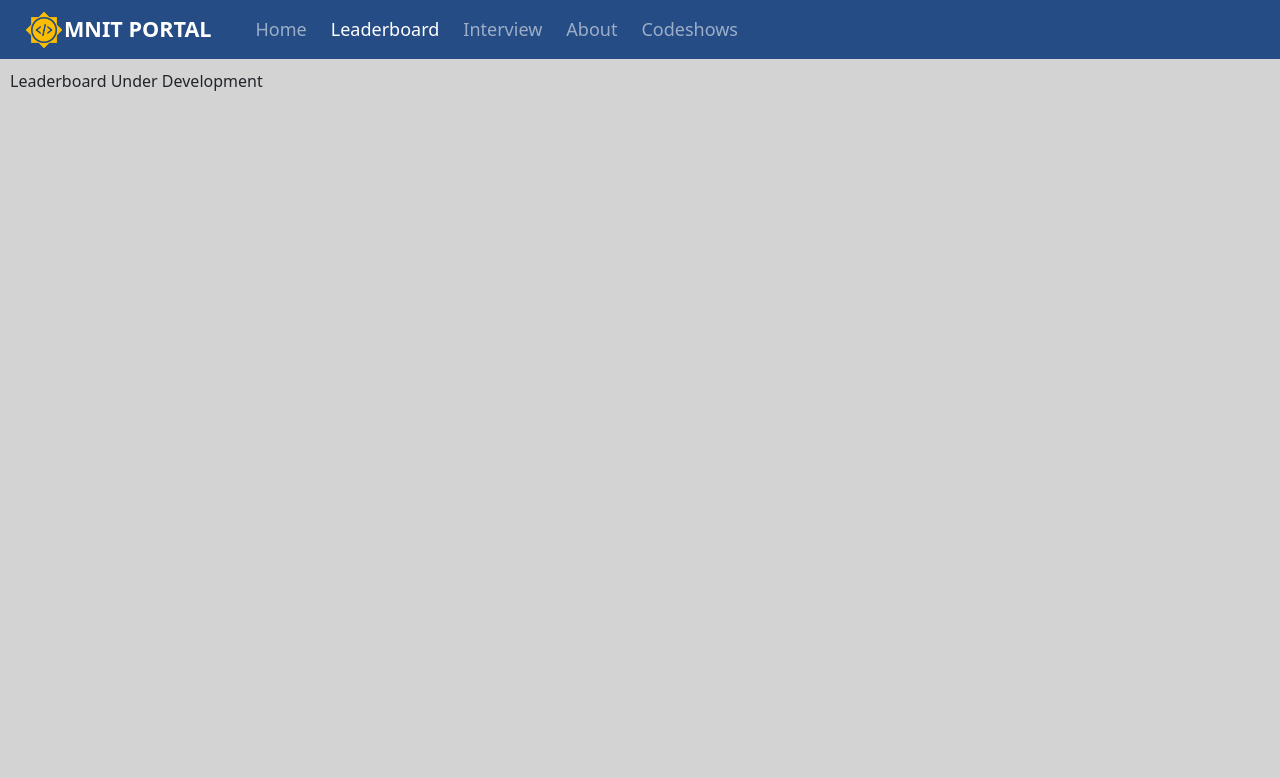
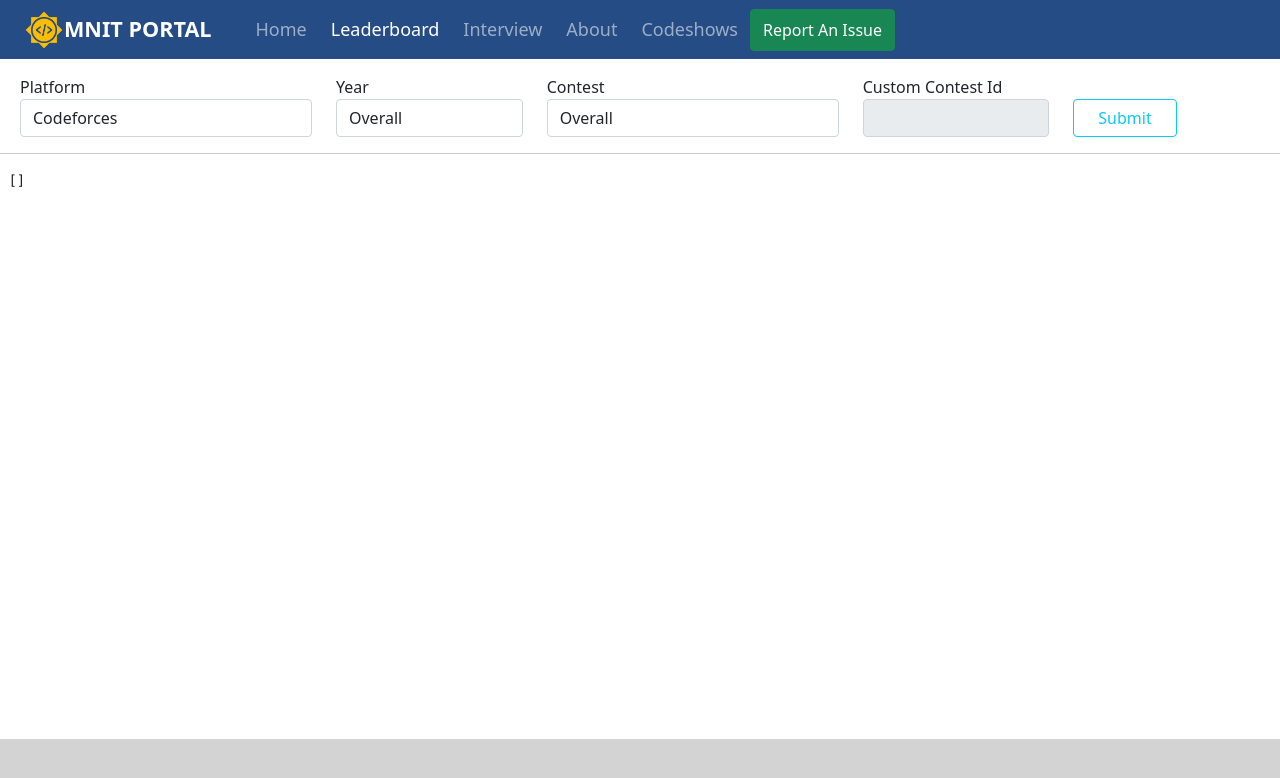
Before and after one commit to Surya1231/mnit-portal, a React (Create React App) app: page /leaderboard in a window 1280 px wide. Shown: the top 778 px of the page. Built offline with nearby package versions, Linux system fonts and the light colour scheme.

Commit message:
Input Bar on About modified

```diff
--- a/src/components/About/About.js
+++ b/src/components/About/About.js
@@ -17,7 +17,7 @@ class About extends React.Component{
 
     render(){
         return (
-            <div className="row">
+            <div className="row pt-3">
                 <div className="col-md-3 px-md-3 pb-3">
                     <SideMenu
                         optionList = {["Developer" , "Contribution" , "Stats" , "Report Issue"]}
--- /dev/null
+++ b/src/components/Leaderboard/InputBar.js
@@ -0,0 +1,70 @@
+import React from 'react';
+
+class InputBar extends React.Component{
+
+    state = {
+        platform: "codeforces",
+        year: "overall",
+        contest: "overall",
+        customId: "100"
+    }
+
+    onChangeHandle = (eve) =>{
+        this.setState({
+            [eve.target.name] : eve.target.value
+        })
+    }
+
+    onSubmitHandler = (eve) =>{
+        eve.preventDefault();
+        if(this.state.contest === "custom")
+            this.setState({
+                contest:this.state.customId
+            } ,
+               () => this.props.onSubmit(this.state)
+            )
+        else {
+            this.props.onSubmit(this.state)
+        }
+    }
+
+    render(){
+        return(
+        <form onSubmit={this.onSubmitHandler}>
+            <div className="row px-2">
+                <div className="form-group col-md-3">
+                    <label htmlFor="platform">Platform</label>
+                    <select name="platform" id="platform" className="form-control" onChange={this.onChangeHandle}>
+                        <option value="codeforces"> Codeforces </option>
+                    </select>
+                </div>
+                <div className="form-group col-md-2">
+                    <label htmlFor="year">Year</label>
+                    <select name="year" id="year" defaultValue="overall" className="form-control" onChange={this.onChangeHandle}>
+                        <option value="overall">Overall</option>
+                        <option value="2">2nd Year</option>
+                        <option value="1">1st Year</option>
+                    </select>
+                </div>
+                <div className="form-group col-md-3">
+                    <label htmlFor="contest"> Contest</label>
+                    <select name="contest" defaultValue="overall" className="form-control" onChange={this.onChangeHandle}>
+                        <option value="overall" >Overall</option>
+                        <option value="id">Div 3 #224</option>
+                        <option value="custom">Custom Contest</option>
+                    </select>
+                </div>
+                <div className="form-group col-md-2">
+                    <label htmlFor="contestId"> Custom Contest Id</label>
+                    <input type="text" name="customId" className="form-control" onChange={this.onChangeHandle} disabled={this.state.contest!=="custom"} required={this.state.contest==="custom"}/>
+                </div>
+                <div className="form-group col-md-1 pt-4">
+                    <button className="btn btn-outline-info px-4"> Submit</button>
+                </div>
+            </div>
+        </form>
+        )
+    }
+}
+
+export default InputBar;
--- a/src/components/Leaderboard/Leaderboard.js
+++ b/src/components/Leaderboard/Leaderboard.js
@@ -1,10 +1,26 @@
 import React from 'react'
+import InputBar from './InputBar';
 
 class Leaderboard extends React.Component {
+    state = {
+        loading : true,
+        data: [],
+    }
+
+    onSubmit = (values) => {
+        console.log(values)
+        this.setState({
+            data:values
+        })
+    }
     render(){
         return(
-            <div>
-                Leaderboard Under Development
+            <div className = "content-box pt-3">
+                <InputBar
+                    onSubmit = {this.onSubmit}
+                />
+                <hr/>
+                <pre> {JSON.stringify(this.state.data)}</pre>
             </div>
         )
     }
--- a/src/components/Navbar/Navbar.js
+++ b/src/components/Navbar/Navbar.js
@@ -13,21 +13,22 @@ const Navbar = ({pathname}) =>{
                 <div className="collapse navbar-collapse" id="navbarSupportedContent">
                 <ul className="navbar-nav mr-auto">
                     <li className="nav-item">
-                    <Link className={`nav-link ${pathname==="/" ? 'active' : ''}`} to="/" >Home</Link>
+                        <Link className={`nav-link ${pathname==="/" ? 'active' : ''}`} to="/" >Home</Link>
                     </li>
                     <li className="nav-item">
-                    <Link className={`nav-link ${pathname==="/leaderboard" ? 'active' : ''}`} to="/leaderboard" >Leaderboard</Link>
+                        <Link className={`nav-link ${pathname==="/leaderboard" ? 'active' : ''}`} to="/leaderboard" >Leaderboard</Link>
                     </li>
                     <li className="nav-item">
-                    <Link className={`nav-link ${pathname==="/interview" ? 'active' : ''}`} to="/interview" >Interview</Link>
+                        <Link className={`nav-link ${pathname==="/interview" ? 'active' : ''}`} to="/interview" >Interview</Link>
                     </li>
                     <li className="nav-item">
-                    <Link className={`nav-link ${pathname==="/about" ? 'active' : ''}`} to="/about" >About</Link>
+                        <Link className={`nav-link ${pathname==="/about" ? 'active' : ''}`} to="/about" >About</Link>
                     </li>
                     <li className="nav-item">
-                    <a className="nav-link" rel="noopener noreferrer" target="_blank" href="https://codeshows.github.io/"> Codeshows </a>
+                        <a className="nav-link" rel="noopener noreferrer" target="_blank" href="https://codeshows.github.io/"> Codeshows </a>
                     </li>
                 </ul>
+                <button className="btn btn-success navbar-text text-white"> Report An Issue </button>
                 </div>
             </nav>
         </div>
--- a/src/css/app.scss
+++ b/src/css/app.scss
@@ -11,7 +11,7 @@ $base-color-light : #536a8a;
     min-height: 90vh;
     max-width: 1300px;
     margin: auto;
-    padding: 10px;
+    padding-bottom: 10px;
 }
 
 
```
